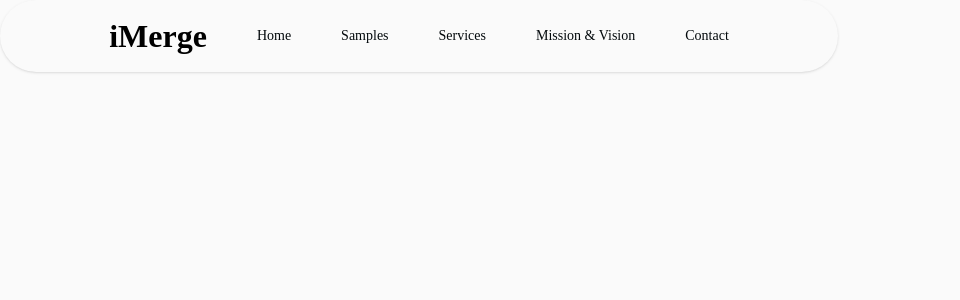
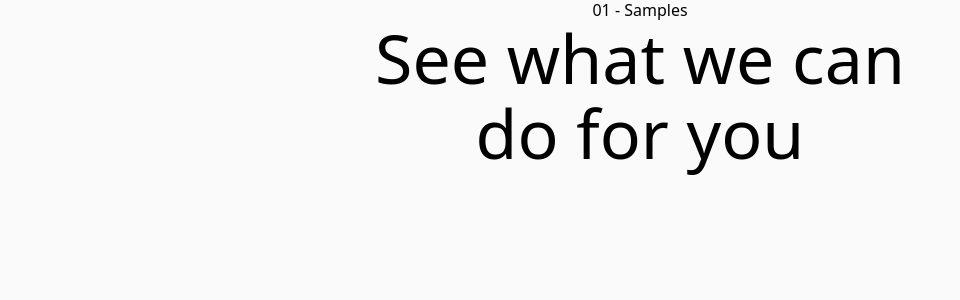
Before and after one commit to cocoontechnologies/imerge, a React (Vite) app: page / in a window 1280 px wide. Shown: the top 300 px of the page, without its empty margins (0-960 px from the left). Built offline with nearby package versions, Linux system fonts and the light colour scheme.

Commit message:
header for samples

```diff
--- a/src/components/Samples.tsx
+++ b/src/components/Samples.tsx
@@ -1,12 +1,13 @@
-import React from 'react'
-import { imergeData } from '../assets/imergeData'
+// import React from 'react'
+// import { imergeData } from '../assets/imergeData'
 
 const Samples = () => {
   return (
     <div>
-        <h1>Samples</h1>
-        <h1>Mission:</h1>
-        <p>{imergeData.companyStatement.mission}</p>
+        <div className='flex flex-col justify-center items-center'>
+            <div className='text-sm'>01 - Samples</div>
+            <div className='text-2xl text-center'>See what we can <br /> do for you</div>
+        </div>
     </div>
   )
 }
--- a/src/pages/Landing/index.tsx
+++ b/src/pages/Landing/index.tsx
@@ -1,10 +1,12 @@
-import React from 'react'
-import { Navbar } from '../../components/Navbar'
+// import React from 'react'
+// import { Navbar } from '../../components/Navbar'
+import { Samples } from '../../components/Samples'
 
 
 const Landing = () => {
   return (
-    <Navbar />
+    // <Navbar />
+    <Samples />
   )
 }
 
```
